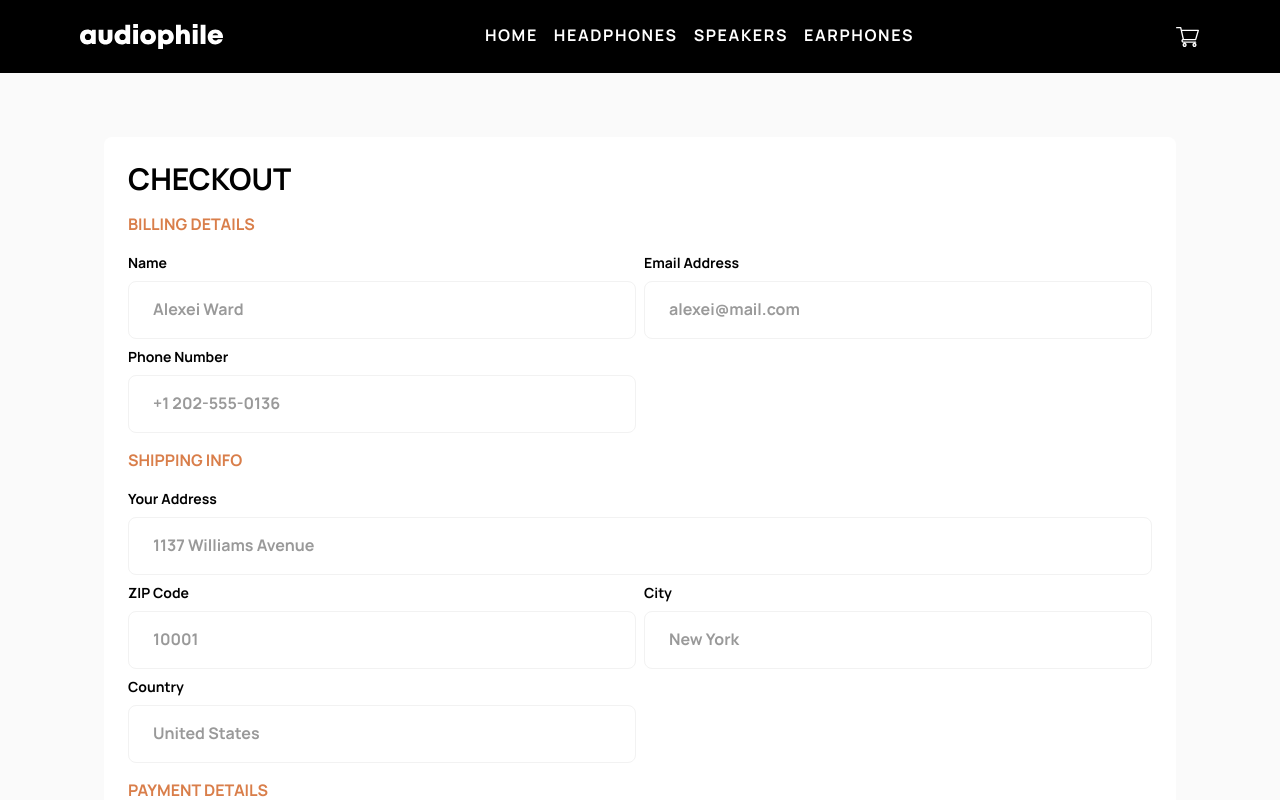
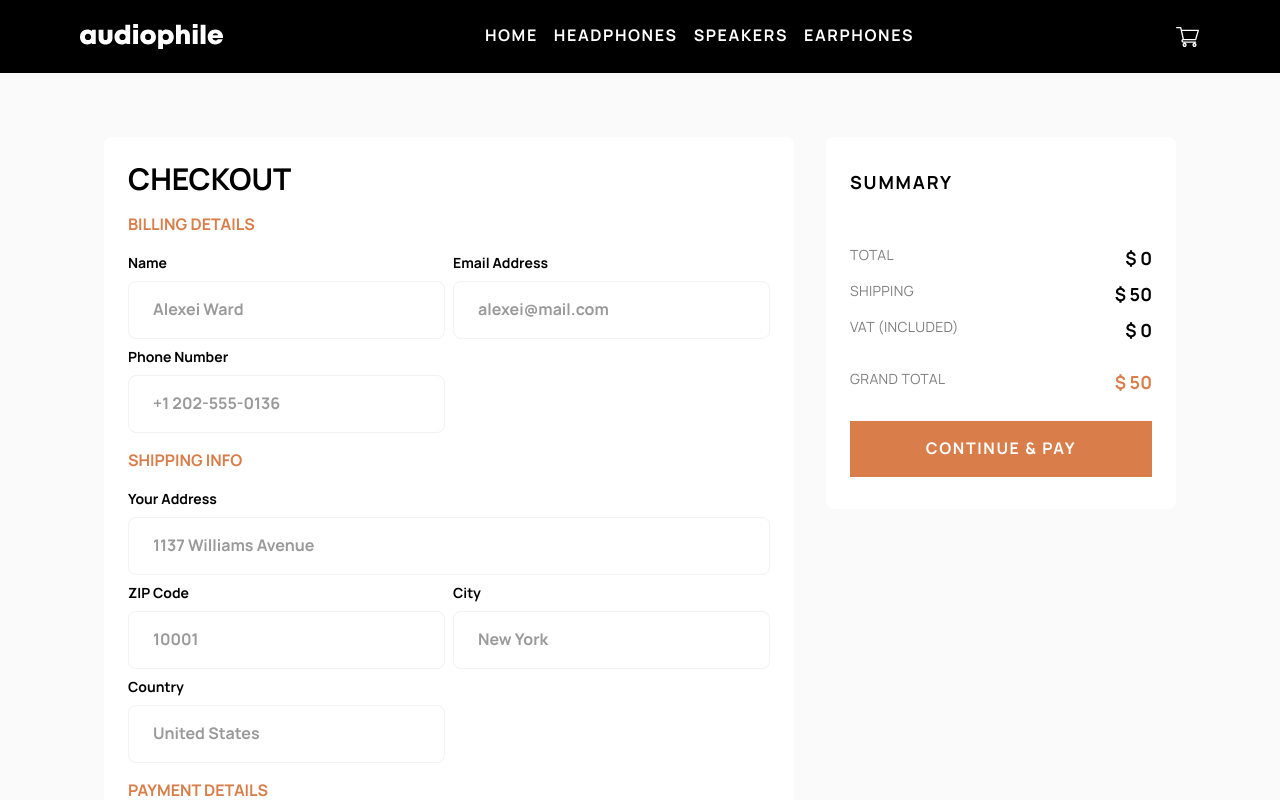
Before and after one commit to ccccchriz/audiophile-ecommerce-website, a React (Vite) app: page /checkout in a window 1280 px wide. Shown: the top 800 px of the page. Built offline with nearby package versions, Linux system fonts and the light colour scheme.

Commit message:
checkout desktop styling

```diff
--- a/src/pages/Checkout.tsx
+++ b/src/pages/Checkout.tsx
@@ -4,8 +4,8 @@ export default function Checkout() {
   const data = getCart() as cartType[];
 
   return (
-    <div className="py-16 px-6 grid gap-8 w-full max-w-[70rem]">
-      <div className=" w-full">
+    <div className="py-16 px-6 grid gap-8 w-full max-w-[70rem] desktop:grid-cols-[1fr_21.875rem] desktop:grid-rows-[auto_1fr]">
+      <div className=" w-full desktop:row-[1/3]">
         <form className="bg-white p-6 rounded-lg grid gap-4 w-full">
           <h2 className="font-bold text-3xl uppercase">Checkout</h2>
           <h3 className="text-brown font-bold uppercase">Billing details</h3>
@@ -158,7 +158,7 @@ export default function Checkout() {
           </div>
         </form>
       </div>
-      <div className="bg-white py-8 px-6 grid gap-6">
+      <div className="bg-white py-8 px-6 grid gap-6 rounded-lg">
         <h2 className="text-lg font-bold uppercase tracking-widest">Summary</h2>
         <ul className="grid gap-6">
           {data.map((el, index) => (
```
